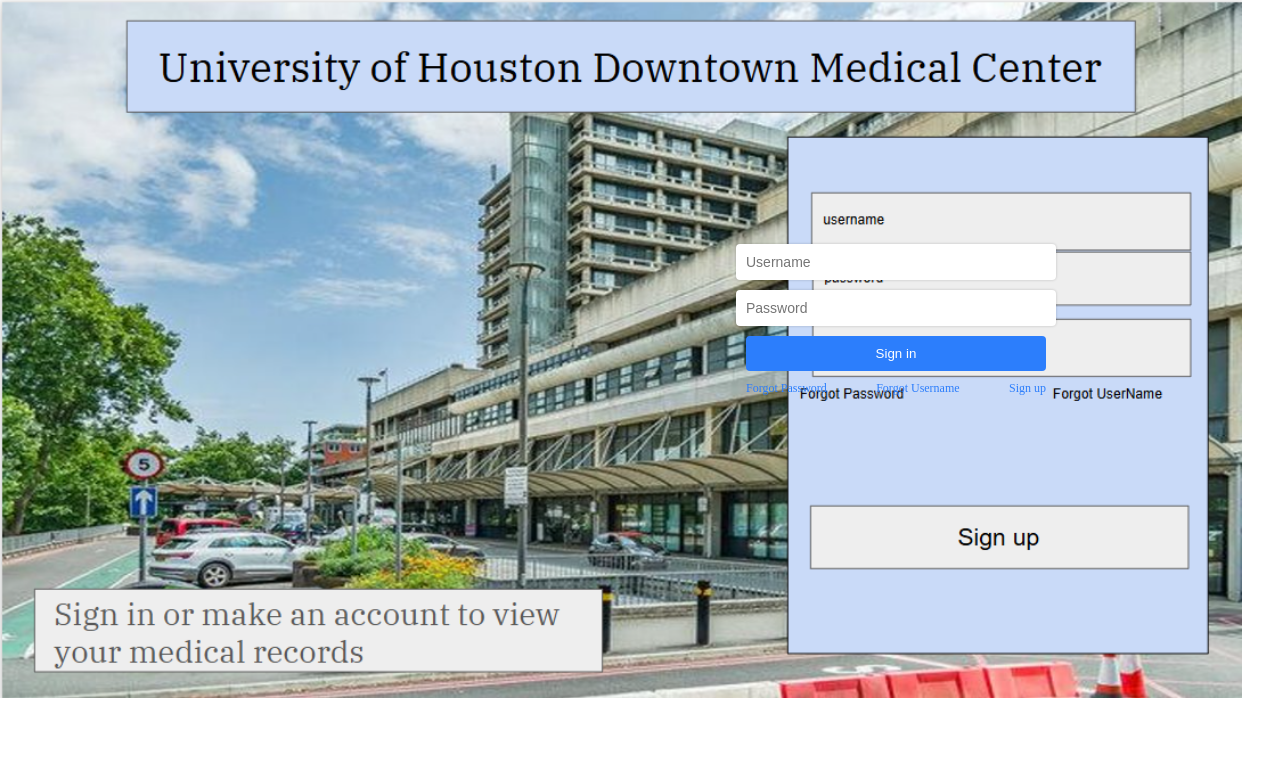
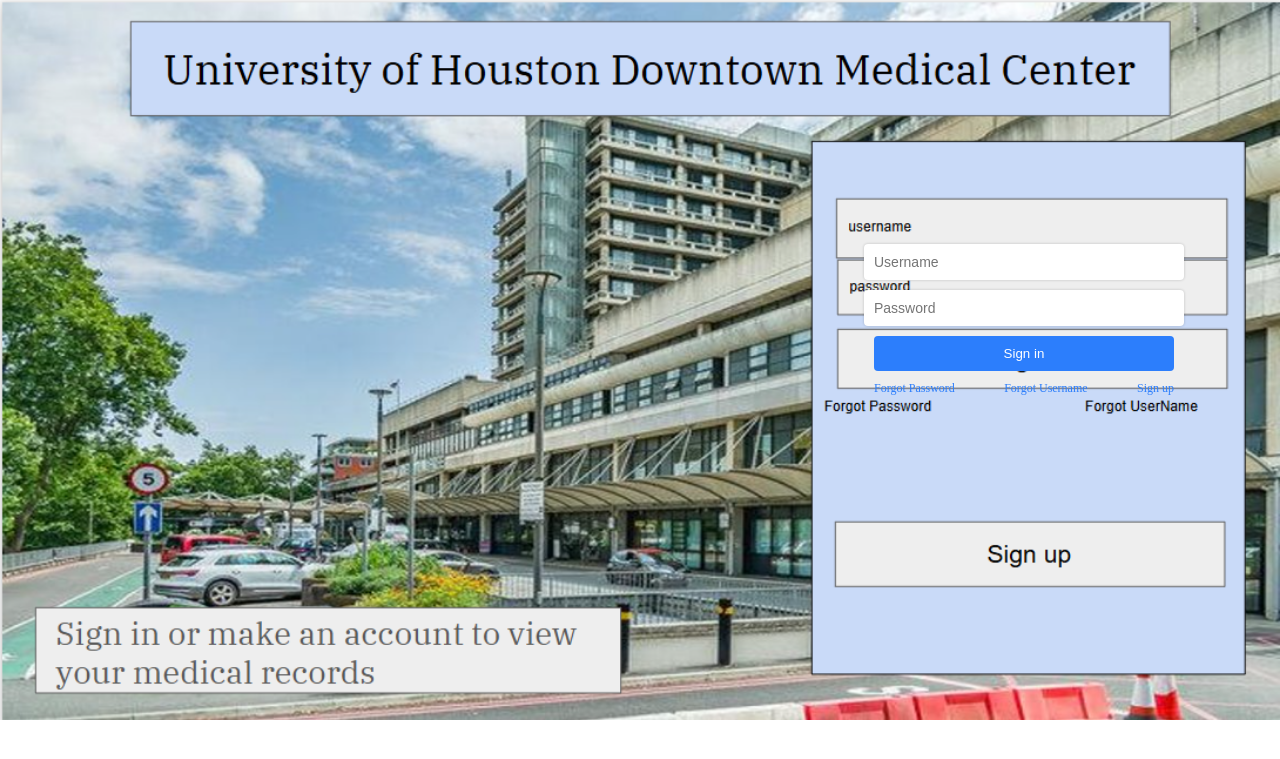
Before and after one commit to Confetti-pop/Software-engineering-project, a Flask app: page / in a window 1280 px wide. Shown: the top 759 px of the page. Run offline with Flask 3, Linux system fonts and the light colour scheme.

Commit message:
Update style.css

```diff
--- a/Medical_web/static/style.css
+++ b/Medical_web/static/style.css
@@ -7,8 +7,8 @@ body.blended-login {
 }
 
 .image-container img {
-    width: 97%;
-    height: 97%;
+    width: 100%;
+    height: 90%;
     object-fit: cover;
     display: block;
 }
@@ -17,7 +17,7 @@ body.blended-login {
 .image-overlay-form {
     position: absolute;
     top: 40%; /* adjust based on your image */
-    left: 70%; /* adjust based on your image */
+    left: 80%; /* adjust based on your image */
     transform: translate(-50%, -50%);
     width: 300px;
     display: flex;
```
